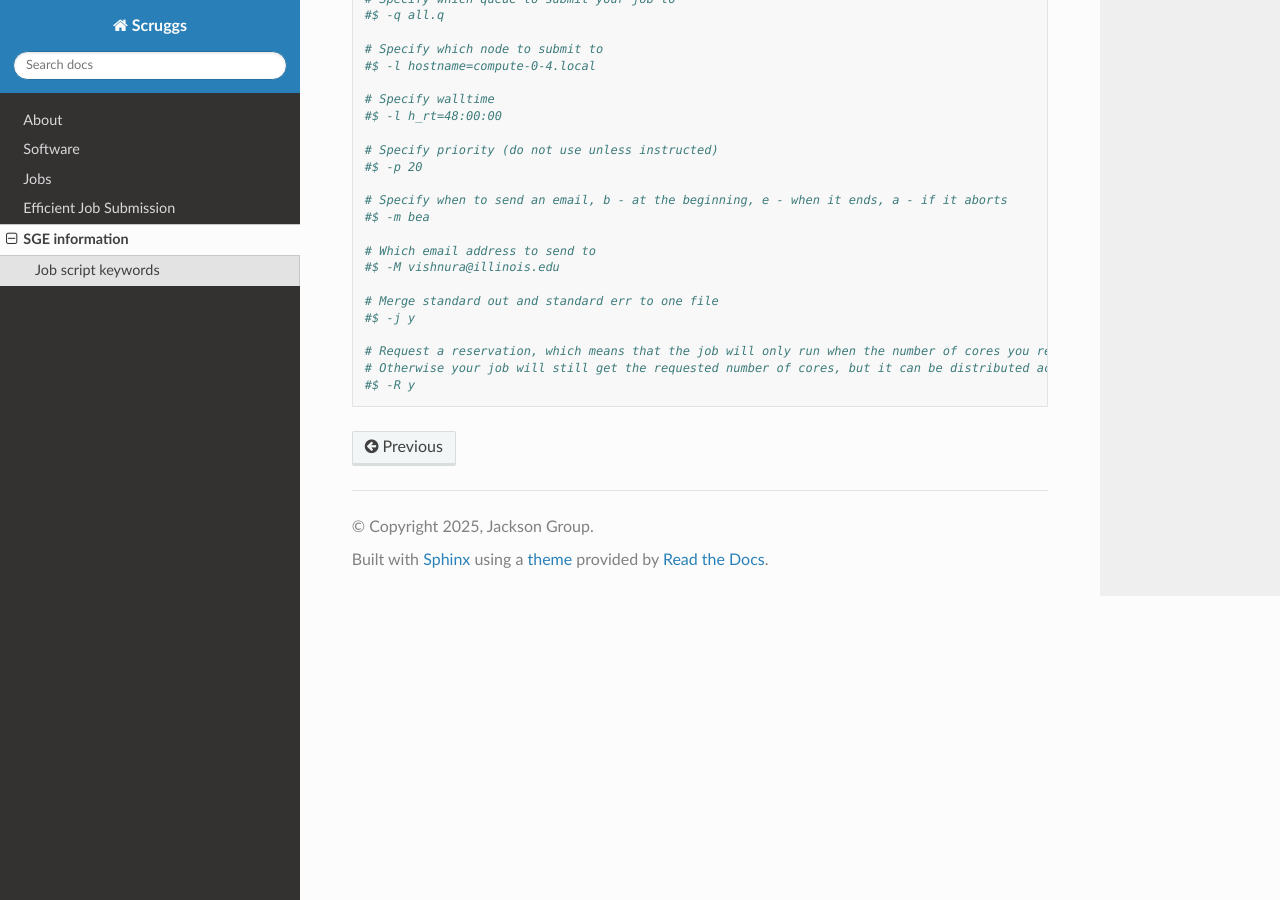
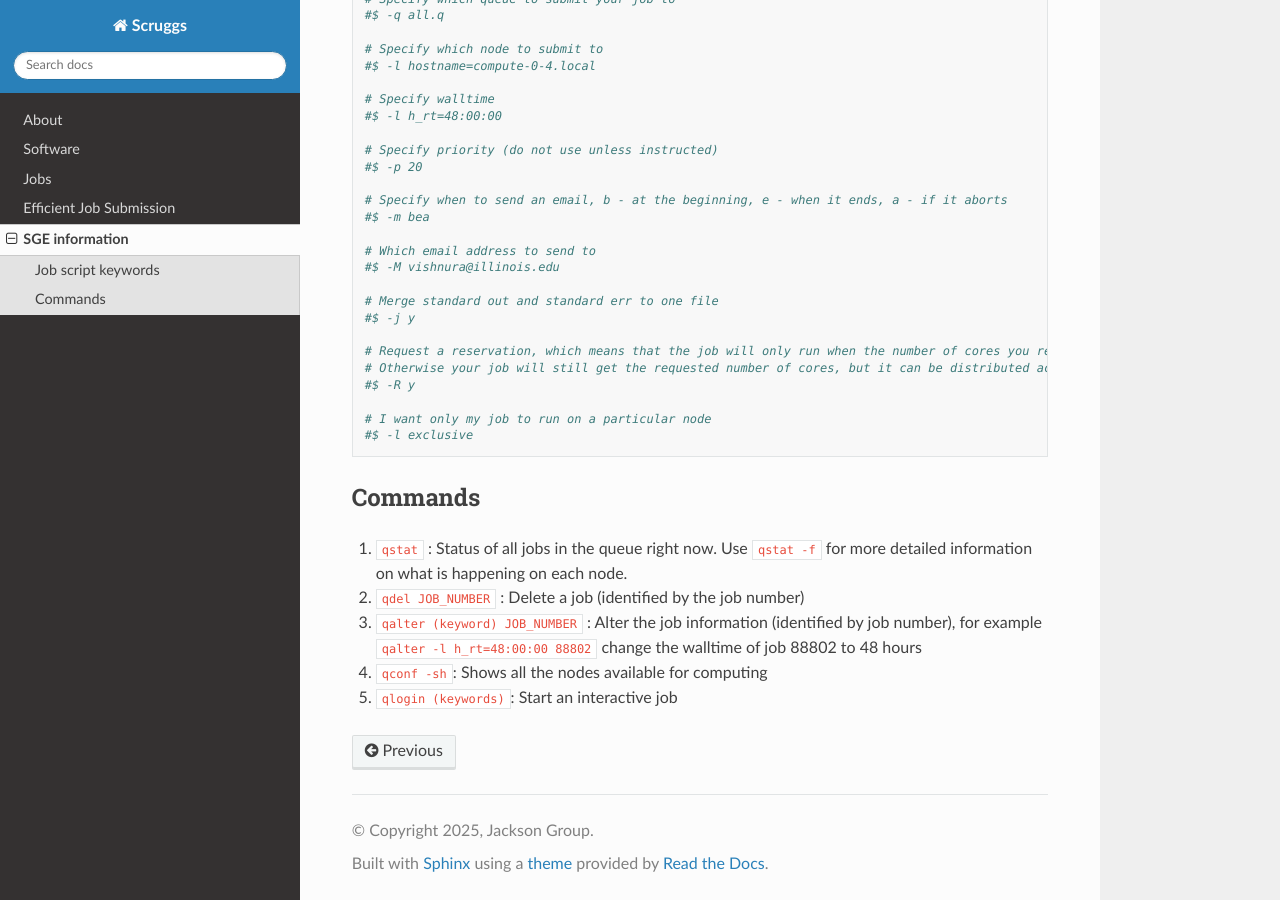
Before and after one commit to vishnu2709/Scruggs, a Sphinx documentation site: the page built from docs/source/sge_dictionary.rst, in a window 1280 px wide and 900 px high, scrolled down 627 px. Built offline with Sphinx 7.4.7 and the Read the Docs theme 3.1.0, drawn with Linux system fonts in a browser that asks for light colours; pages that are not in the unit, such as notebooks, are missing from menus.

Commit message:
Update sge_dictionary.rst

```diff
--- a/docs/source/sge_dictionary.rst
+++ b/docs/source/sge_dictionary.rst
@@ -49,3 +49,15 @@ This includes the ones discussed in the Jobs section
   # Request a reservation, which means that the job will only run when the number of cores you requested are available on a single node.
   # Otherwise your job will still get the requested number of cores, but it can be distributed across nodes.
   #$ -R y
+
+  # I want only my job to run on a particular node
+  #$ -l exclusive
+
+Commands
+----------
+
+1. ``qstat`` : Status of all jobs in the queue right now. Use ``qstat -f`` for more detailed information on what is happening on each node.
+2. ``qdel JOB_NUMBER`` : Delete a job (identified by the job number)
+3. ``qalter (keyword) JOB_NUMBER`` : Alter the job information (identified by job number), for example ``qalter -l h_rt=48:00:00 88802`` change the walltime of job 88802 to 48 hours
+4. ``qconf -sh``: Shows all the nodes available for computing
+5. ``qlogin (keywords)``: Start an interactive job
```
